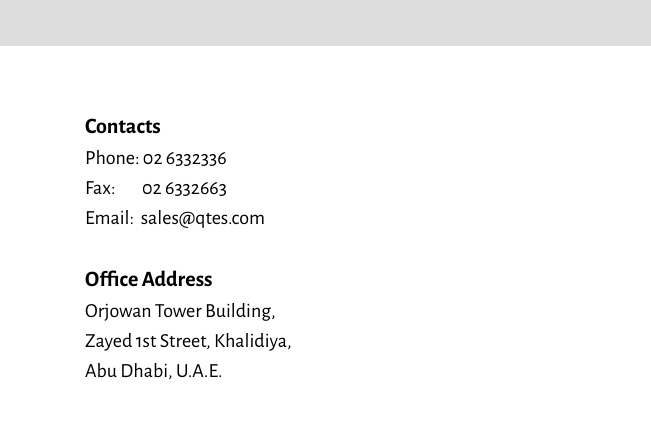
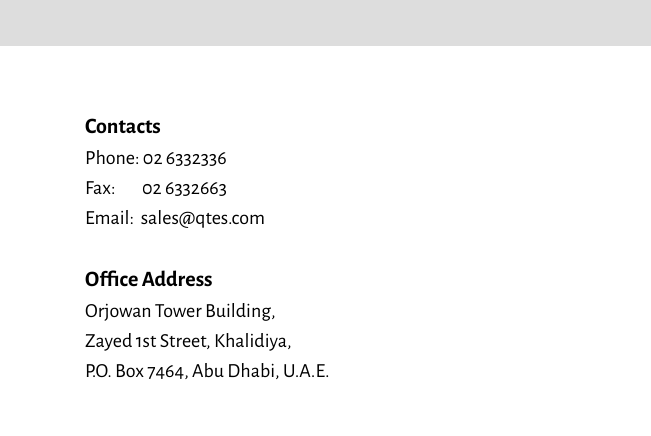
Before and after one commit to QtesLLC/QtesLLC.github.io, a plain HTML site: page index.html in a window 1280 px wide. Shown: the part 3824-4260 px from the top of the page, 0-651 px from the left. Drawn offline with nearby package versions, Linux system fonts and the light colour scheme; grey boxes are pictures that could not be loaded.

Commit message:
add po box

```diff
--- a/index.html
+++ b/index.html
@@ -154,7 +154,7 @@
     <div class="container">
         <div class="row">
             <div class="col-xs-12 col-md-3">
-                <p></p><p><strong>Contacts</strong><br>Phone: 02 6332336<br>Fax: &nbsp; &nbsp; &nbsp; &nbsp;02 6332663<br>Email: &nbsp;sales@qtes.com<br><br><span style="font-size: 22px; line-height: 33px;"><strong>Office Address</strong></span><br>Orjowan Tower Building,<br>Zayed 1st Street,&nbsp;Khalidiya,<br>Abu Dhabi, U.A.E.<br></p><p></p>
+                <p></p><p><strong>Contacts</strong><br>Phone: 02 6332336<br>Fax: &nbsp; &nbsp; &nbsp; &nbsp;02 6332663<br>Email: &nbsp;sales@qtes.com<br><br><span style="font-size: 22px; line-height: 33px;"><strong>Office Address</strong></span><br>Orjowan Tower Building,<br>Zayed 1st Street,&nbsp;Khalidiya,<br>P.O. Box 7464, Abu Dhabi, U.A.E.<br></p><p></p>
             </div>
             <div class="col-xs-12 col-md-3"></div>
             <div class="col-xs-12 col-md-6">
```
